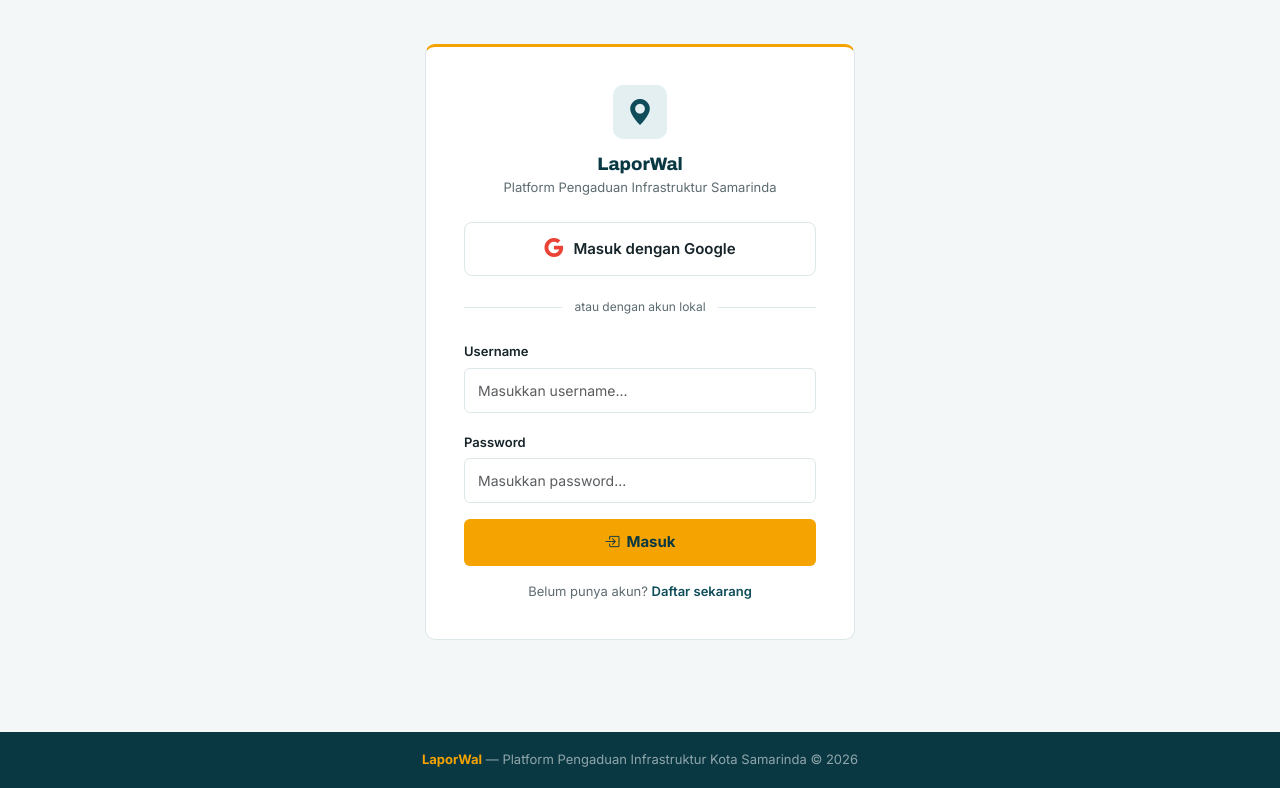
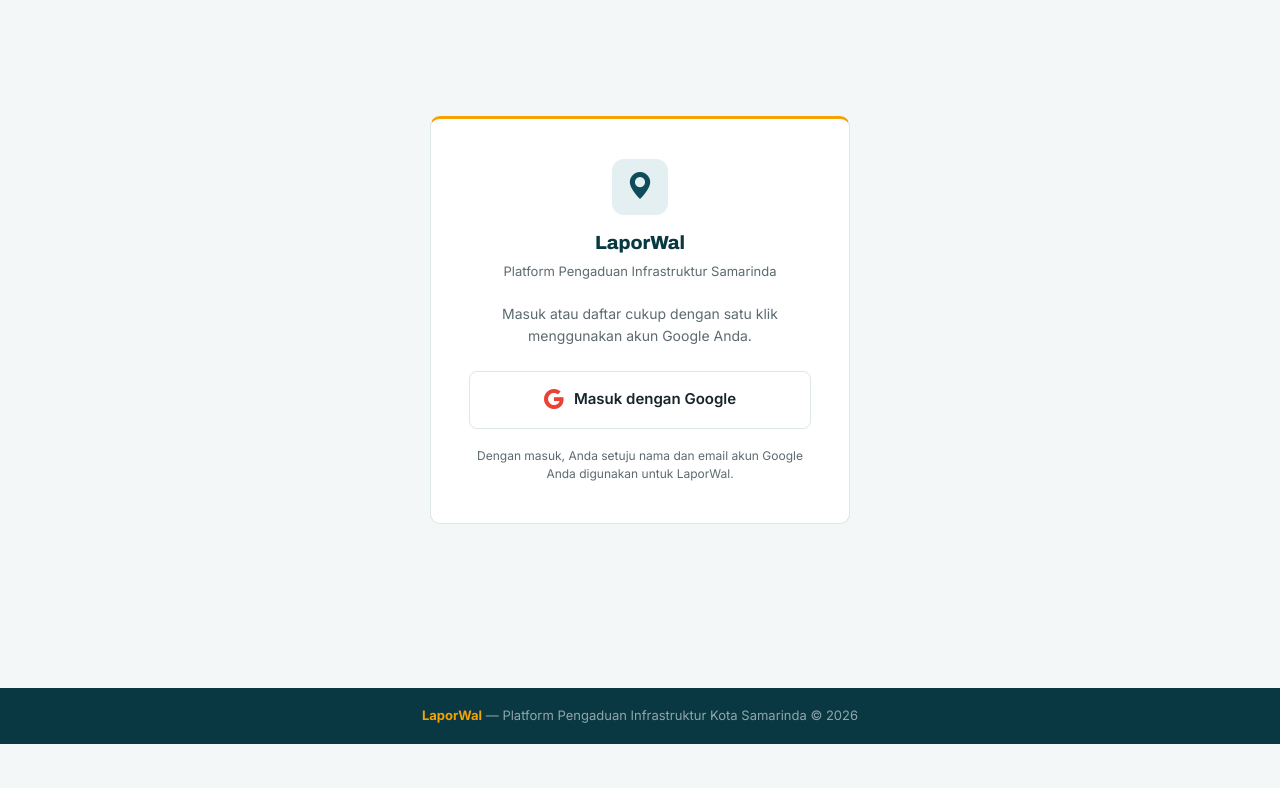
Before and after one commit to 2411102441236-hash/LaporWalProject, a Django app: page /auth/login/ in a window 1280 px wide. Shown: the part 62-850 px from the top of the page. After the commit the page ends 806 px from the top, so only its background shows below. Run offline with Django 5.2, Linux system fonts and the light colour scheme; some libraries are stand-ins or nearby versions.

Commit message:
Update login.html

```diff
--- a/laporwal_project/laporwal/templates/accounts/login.html
+++ b/laporwal_project/laporwal/templates/accounts/login.html
@@ -3,53 +3,28 @@
 {% block title %}Masuk{% endblock %}
 {% block extra_css %}
 .auth-wrap { min-height: calc(100vh - 160px); display: flex; align-items: center; justify-content: center; padding: 44px 16px; }
-.auth-card { background: #fff; border: 1px solid var(--line); border-top: 3px solid var(--amber); border-radius: 10px; padding: 38px; width: 100%; max-width: 430px; }
-.auth-logo { text-align: center; margin-bottom: 24px; }
-.auth-icon { width: 54px; height: 54px; background: var(--teal-l); border-radius: 10px; display: flex; align-items: center; justify-content: center; margin: 0 auto 12px; color: var(--teal); font-size: 26px; }
-.btn-google { display: flex; align-items: center; justify-content: center; gap: 10px; width: 100%; padding: 12px; border: 1.5px solid var(--line); border-radius: 8px; background: #fff; color: #16242A; font-weight: 600; font-size: 15px; text-decoration: none; transition: all .15s; }
+.auth-card { background: #fff; border: 1px solid var(--line); border-top: 3px solid var(--amber); border-radius: 10px; padding: 40px 38px; width: 100%; max-width: 420px; }
+.auth-logo { text-align: center; margin-bottom: 22px; }
+.auth-icon { width: 56px; height: 56px; background: var(--teal-l); border-radius: 12px; display: flex; align-items: center; justify-content: center; margin: 0 auto 14px; color: var(--teal); font-size: 27px; }
+.auth-intro { text-align: center; color: var(--muted); font-size: 14px; line-height: 1.55; margin-bottom: 24px; }
+.btn-google { display: flex; align-items: center; justify-content: center; gap: 10px; width: 100%; padding: 13px; border: 1.5px solid var(--line); border-radius: 8px; background: #fff; color: #16242A; font-weight: 600; font-size: 15px; text-decoration: none; transition: all .15s; }
 .btn-google:hover { background: #F8FAFA; border-color: #C9D6D9; color: #16242A; }
-.btn-google i { color: #EA4335; font-size: 19px; }
-.auth-divider { display: flex; align-items: center; gap: 12px; margin: 22px 0; color: var(--muted); font-size: 12px; }
-.auth-divider::before, .auth-divider::after { content: ''; flex: 1; height: 1px; background: var(--line); }
-.tab-switch { display: flex; background: #F1F4F4; border-radius: 7px; padding: 4px; margin-bottom: 22px; }
-.tab-btn { flex: 1; text-align: center; padding: 8px; border-radius: 5px; font-size: 14px; font-weight: 600; cursor: pointer; border: none; background: transparent; color: var(--muted); text-decoration: none; transition: all 0.15s; }
-.tab-btn.active { background: #fff; color: var(--teal); box-shadow: 0 1px 4px rgba(0,0,0,0.08); }
+.btn-google i { color: #EA4335; font-size: 20px; }
+.auth-foot { text-align: center; color: var(--muted); font-size: 12px; line-height: 1.5; margin-top: 18px; margin-bottom: 0; }
 {% endblock %}
 {% block content %}
 <div class="auth-wrap">
   <div class="auth-card">
     <div class="auth-logo">
       <div class="auth-icon"><i class="bi bi-geo-alt-fill"></i></div>
-      <div style="font-family:var(--display);font-weight:800;font-size:18px;color:var(--teal-d)">LaporWal</div>
-      <p class="section-sub" style="font-size:13px">Platform Pengaduan Infrastruktur Samarinda</p>
+      <div style="font-family:var(--display);font-weight:800;font-size:19px;color:var(--teal-d)">LaporWal</div>
+      <p class="section-sub" style="font-size:13px;margin-top:4px">Platform Pengaduan Infrastruktur Samarinda</p>
     </div>
-
+    <p class="auth-intro">Masuk atau daftar cukup dengan satu klik menggunakan akun Google Anda.</p>
     <a href="{% provider_login_url 'google' %}" class="btn-google">
       <i class="bi bi-google"></i> Masuk dengan Google
     </a>
-
-    <div class="auth-divider">atau dengan akun lokal</div>
-
-    <form method="post" action="{% url 'login' %}" novalidate>
-      {% csrf_token %}
-      <div class="mb-3">
-        <label class="form-label">Username</label>
-        <input type="text" name="username" class="form-control w-100" placeholder="Masukkan username..." required>
-      </div>
-      <div class="mb-3">
-        <label class="form-label">Password</label>
-        <input type="password" name="password" class="form-control w-100" placeholder="Masukkan password..." required>
-      </div>
-      {% if form.errors %}
-      <div class="alert alert-danger rounded-3 py-2 px-3 small mb-3">Username atau password salah. Coba lagi.</div>
-      {% endif %}
-      <button type="submit" class="btn-green w-100" style="padding:12px;font-size:15px">
-        <i class="bi bi-box-arrow-in-right"></i>Masuk
-      </button>
-    </form>
-    <p class="text-center section-sub mt-3 mb-0" style="font-size:13px">
-      Belum punya akun? <a href="{% url 'register' %}" class="text-green" style="font-weight:600;text-decoration:none">Daftar sekarang</a>
-    </p>
+    <p class="auth-foot">Dengan masuk, Anda setuju nama dan email akun Google Anda digunakan untuk LaporWal.</p>
   </div>
 </div>
 {% endblock %}
```
